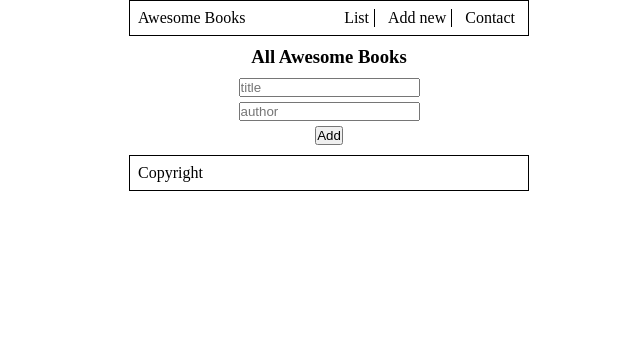
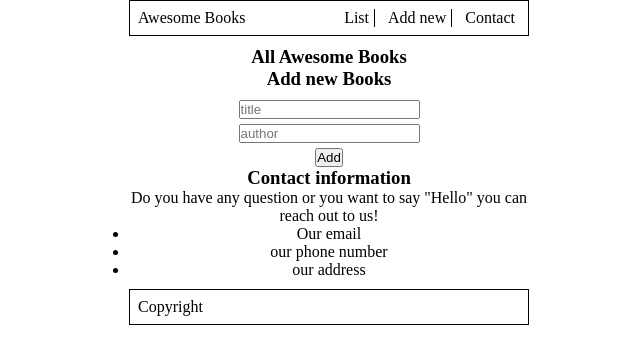
Before and after one commit to over-geek/Awesome-books, a website: page index.html in a window 1280 px wide. Shown: the whole page, without its empty margins (311-951 px from the left). Drawn offline with Linux system fonts and the light colour scheme.

Commit message:
Created contact section

```diff
--- a/index.html
+++ b/index.html
@@ -1,5 +1,6 @@
 <!DOCTYPE html>
 <html lang="en">
+
 <head>
     <meta charset="UTF-8">
     <meta http-equiv="X-UA-Compatible" content="IE=edge">
@@ -7,15 +8,16 @@
     <title>Awesome Books</title>
     <link rel="stylesheet" href="style.css">
 </head>
+
 <body>
     <div class="container">
         <header>
             <p>Awesome Books</p>
             <nav>
                 <ul class="nav-links">
-                    <li class="border-right"><a href="#book-list">List</a></li>
-                    <li class="border-right"><a href="#new-book">Add new</a></li>
-                    <li><a href="#contact">Contact</a></li>
+                    <li class="border-right list-link"><a href="#book-list">List</a></li>
+                    <li class="border-right new-link"><a href="#new-book">Add new</a></li>
+                    <li class="contact-link"><a href="#contact">Contact</a></li>
                 </ul>
             </nav>
         </header>
@@ -24,7 +26,8 @@
             <div id="library"></div>
         </section>
         <hr id="dash">
-        <section id="new-book">
+        <section id="new-book" class="display-none">
+            <h3>Add new Books</h3>
             <div>
                 <form action="" id="addBook-form">
                     <input type="text" id="book-title" placeholder="title"><br>
@@ -33,9 +36,18 @@
                 </form>
             </div>
         </section>
+        <section id="Contact-section" class="display-none">
+            <h3>Contact information</h3>
+            <p class="contact-text">Do you have any question or you want to say "Hello" you can reach out to us!</p>
+            <ul class="contact-list">
+                <li>Our email</li>
+                <li>our phone number</li>
+                <li>our address</li>
+            </ul>
+        </section>
         <footer>Copyright</footer>
     </div>
-
     <script src="script.js"></script>
 </body>
+
 </html>
```
